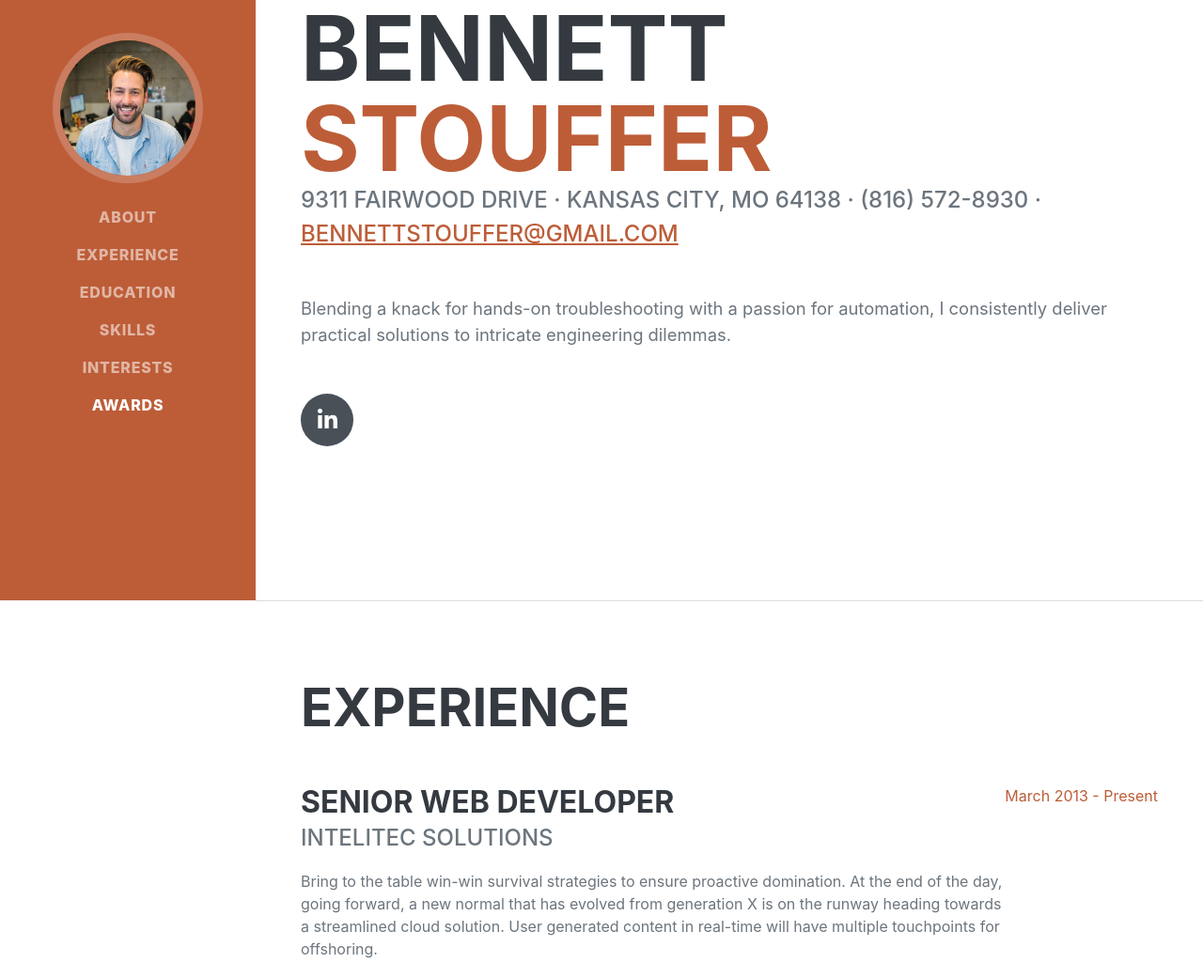
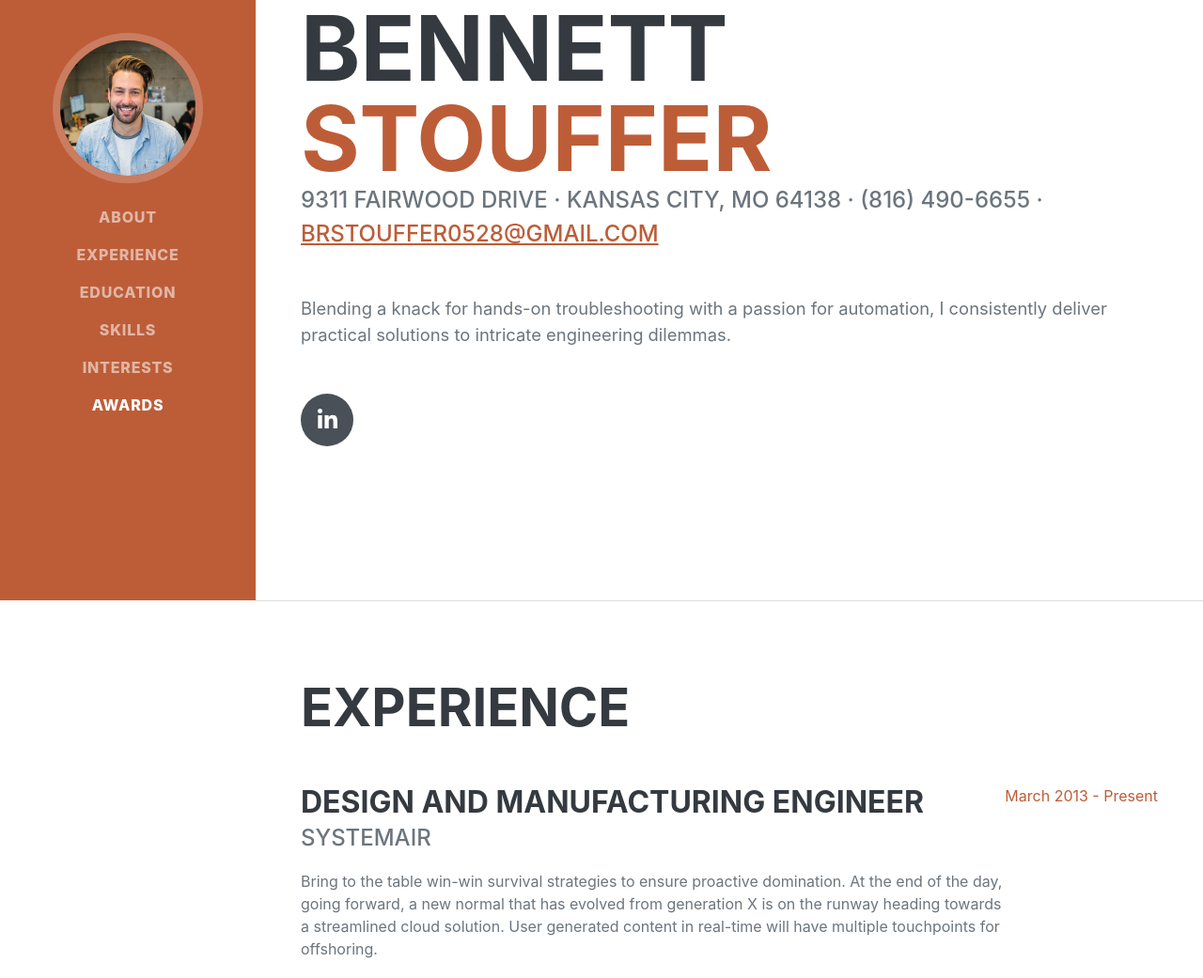
Before and after one commit to bennetster/bennetster.github.io, a plain HTML site: page index.html in a window 1280 px wide. Shown: the part 161-1202 px from the top of the page at 94% size. Drawn offline with nearby package versions, Linux system fonts and the light colour scheme; a web font is replaced by a local one.

Commit message:
Update index.html

```diff
--- a/index.html
+++ b/index.html
@@ -44,8 +44,8 @@
                         <span class="text-primary">Stouffer</span>
                     </h1>
                     <div class="subheading mb-5">
-                        9311 Fairwood Drive · Kansas City, MO 64138 · (816) 572-8930 ·
-                        <a href="mailto:name@email.com">bennettstouffer@gmail.com</a>
+                        9311 Fairwood Drive · Kansas City, MO 64138 · (816) 490-6655 ·
+                        <a href="mailto:name@email.com">brstouffer0528@gmail.com</a>
                     </div>
                     <p class="lead mb-5">Blending a knack for hands-on troubleshooting with a passion for automation, I consistently deliver practical solutions to intricate engineering dilemmas. </p>
                     <div class="social-icons">
@@ -60,8 +60,8 @@
                     <h2 class="mb-5">Experience</h2>
                     <div class="d-flex flex-column flex-md-row justify-content-between mb-5">
                         <div class="flex-grow-1">
-                            <h3 class="mb-0">Senior Web Developer</h3>
-                            <div class="subheading mb-3">Intelitec Solutions</div>
+                            <h3 class="mb-0">Design and Manufacturing Engineer</h3>
+                            <div class="subheading mb-3">Systemair</div>
                             <p>Bring to the table win-win survival strategies to ensure proactive domination. At the end of the day, going forward, a new normal that has evolved from generation X is on the runway heading towards a streamlined cloud solution. User generated content in real-time will have multiple touchpoints for offshoring.</p>
                         </div>
                         <div class="flex-shrink-0"><span class="text-primary">March 2013 - Present</span></div>
```
